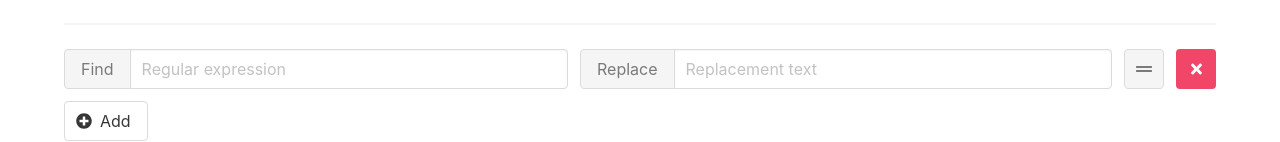
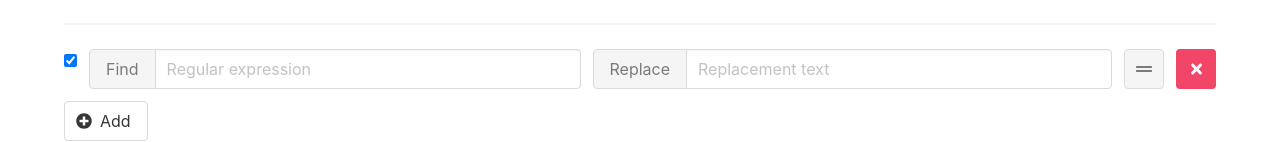
Before and after one commit to rossjrw/series-replace, a Vue app: page / in a window 1280 px wide. Shown: the part 403-545 px from the top of the page. Built offline with nearby package versions, Linux system fonts and the light colour scheme.

Commit message:
Add checkbox to each rule

```diff
--- a/src/components/Rule.vue
+++ b/src/components/Rule.vue
@@ -1,5 +1,12 @@
 <template>
   <div class="field-body">
+    <div class="field is-narrow">
+      <input class="mt-3"
+             type="checkbox"
+             checked
+             :value="enabled"
+             @input="updateEnabled">
+    </div>
     <div class="field has-addons">
       <p class="control">
       <a class="button is-static">
@@ -54,16 +61,36 @@ library.add(faGripLines, faTimes)
 
 export default {
   name: "Rule",
-  props: ['find', 'replace', 'ruleId'],
+  props: ['find', 'replace', 'enabled', 'ruleId'],
   methods: {
     updateFind(e: InputEvent): void {
       this.$emit('update-rule',
-        { find: e.target.value, replace: this.replace, id: this.ruleId }
+        {
+          find: e.target.value,
+          replace: this.replace,
+          enabled: this.enabled,
+          id: this.ruleId
+        }
       )
     },
     updateReplace(e: InputEvent): void {
       this.$emit('update-rule',
-        { find: this.find, replace: e.target.value, id: this.ruleId }
+        {
+          find: this.find,
+          replace: e.target.value,
+          enabled: this.enabled,
+          id: this.ruleId
+        }
+      )
+    },
+    updateEnabled(e: InputEvent): void {
+      this.$emit('update-rule',
+        {
+          find: this.find,
+          replace: this.replace,
+          enabled: e.target.value,
+          id: this.ruleId
+        }
       )
     },
     removeRule(): void {
```
